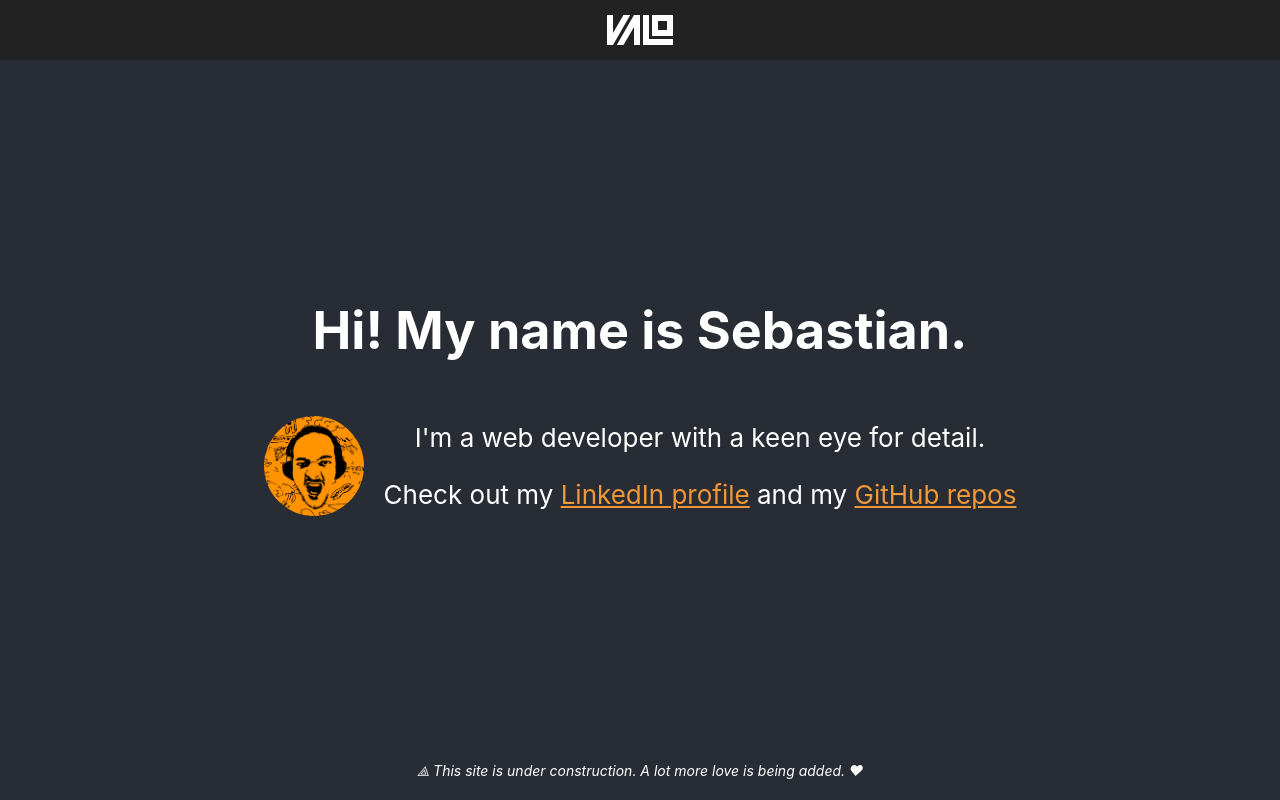
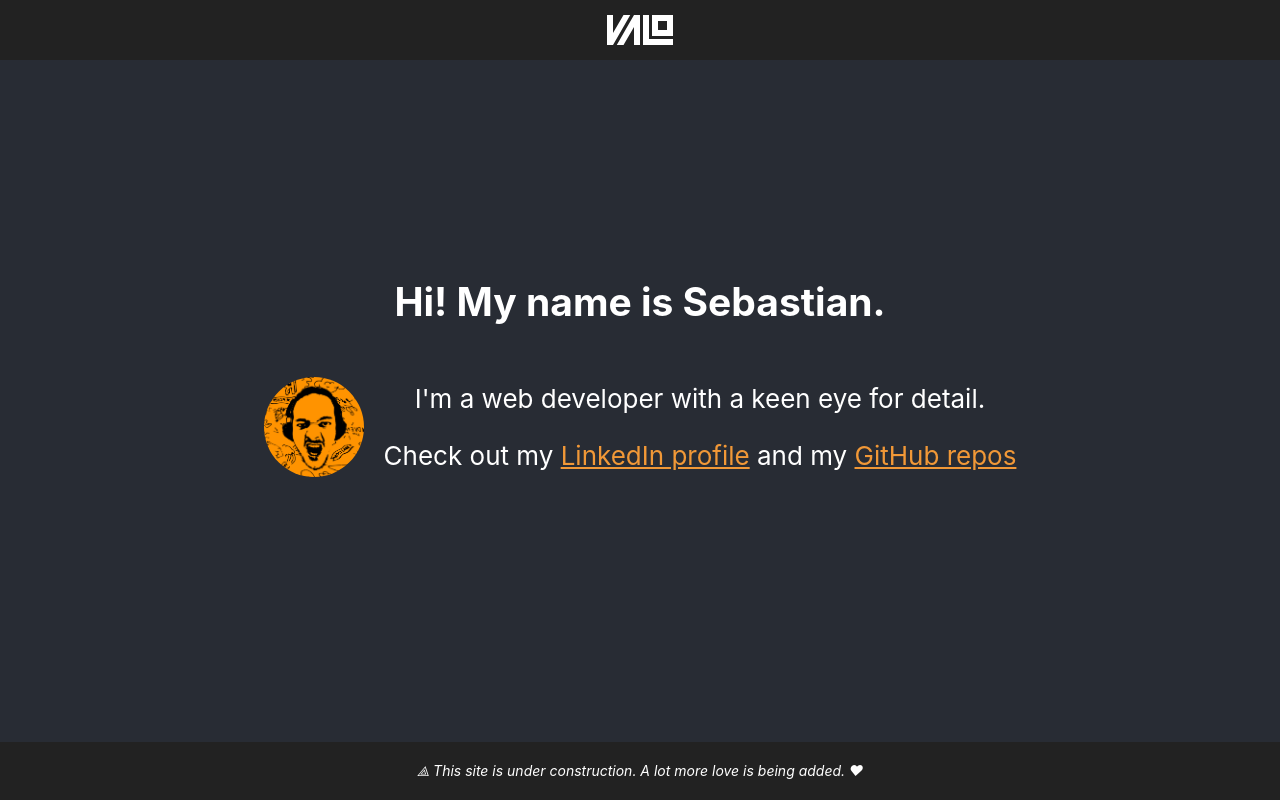
Before and after one commit to svargaslondono/github-page-source, a React (Create React App) app: page / in a window 1280 px wide. Built offline with nearby package versions, Linux system fonts and the light colour scheme.

Commit message:
Footer component

```diff
--- a/src/App.js
+++ b/src/App.js
@@ -1,14 +1,15 @@
 import React from "react";
 import profilePic from "./prof-1.png";
 import NavBar from "./common/NavBar";
+import Footer from "./common/Footer";
 import "./App.scss";
 
 function App() {
   return (
     <div className="App">
       <NavBar />
+      <section className="App__content">
         <h1 className="App__title">Hi! My name is Sebastian.</h1>
-
         <div className="App__description">
           <p>I'm a web developer with a keen eye for detail.</p>
           <p>
@@ -31,13 +32,8 @@ function App() {
           </p>
           <img src={profilePic} className="App__logo" alt="logo" />
         </div>
-
-      <footer className="App__footer">
-        <em>
-          {"\u27C1"} This site is under construction. A lot more love is being
-          added. {"\u2665"}
-        </em>
-      </footer>
+      </section>
+      <Footer />
     </div>
   );
 }
--- a/src/App.scss
+++ b/src/App.scss
@@ -1,18 +1,29 @@
+* {
+  box-sizing: border-box;
+}
+
 body,
 .App {
-  background-color: #282c34;
+  background-color: #222;
 }
 
 .App {
-  margin-top: -50px;
   min-height: 100vh;
   display: flex;
   flex-direction: column;
-  align-items: center;
-  justify-content: center;
   font-size: calc(10px + 2vmin);
   color: white;
-  padding: 0 40px;
+  padding-top: 60px;
+
+  &__content {
+    padding: 0 40px;
+    background-color: #282c34;
+    align-items: center;
+    display: flex;
+    flex-direction: column;
+    flex-grow: 1;
+    justify-content: center;
+  }
 
   &__link {
     color: #f19837;
@@ -26,14 +37,6 @@ body,
 
   &__description,
   &__title {
-    text-align: center;
-  }
-
-  &__footer {
-    bottom: 0;
-    font-size: 14px;
-    padding: 20px;
-    position: absolute;
     text-align: center;
   }
 }
--- /dev/null
+++ b/src/common/Footer.js
@@ -0,0 +1,15 @@
+import React from "react";
+import "./Footer.scss";
+
+function Footer() {
+  return (
+    <footer className="Footer">
+      <em>
+        {"\u27C1"} This site is under construction. A lot more love is being
+        added. {"\u2665"}
+      </em>
+    </footer>
+  );
+}
+
+export default Footer;
--- /dev/null
+++ b/src/common/Footer.scss
@@ -0,0 +1,7 @@
+.Footer {
+  background-color: #222;
+  font-size: 14px;
+  padding: 20px;
+  text-align: center;
+  width: 100%;
+}
--- a/src/common/NavBar.scss
+++ b/src/common/NavBar.scss
@@ -1,6 +1,5 @@
 .Navbar {
   background-color: #222;
-  box-sizing: border-box;
   display: flex;
   height: 60px;
   justify-content: center;
```
Lines whose indentation alone changed are shown as unchanged.
